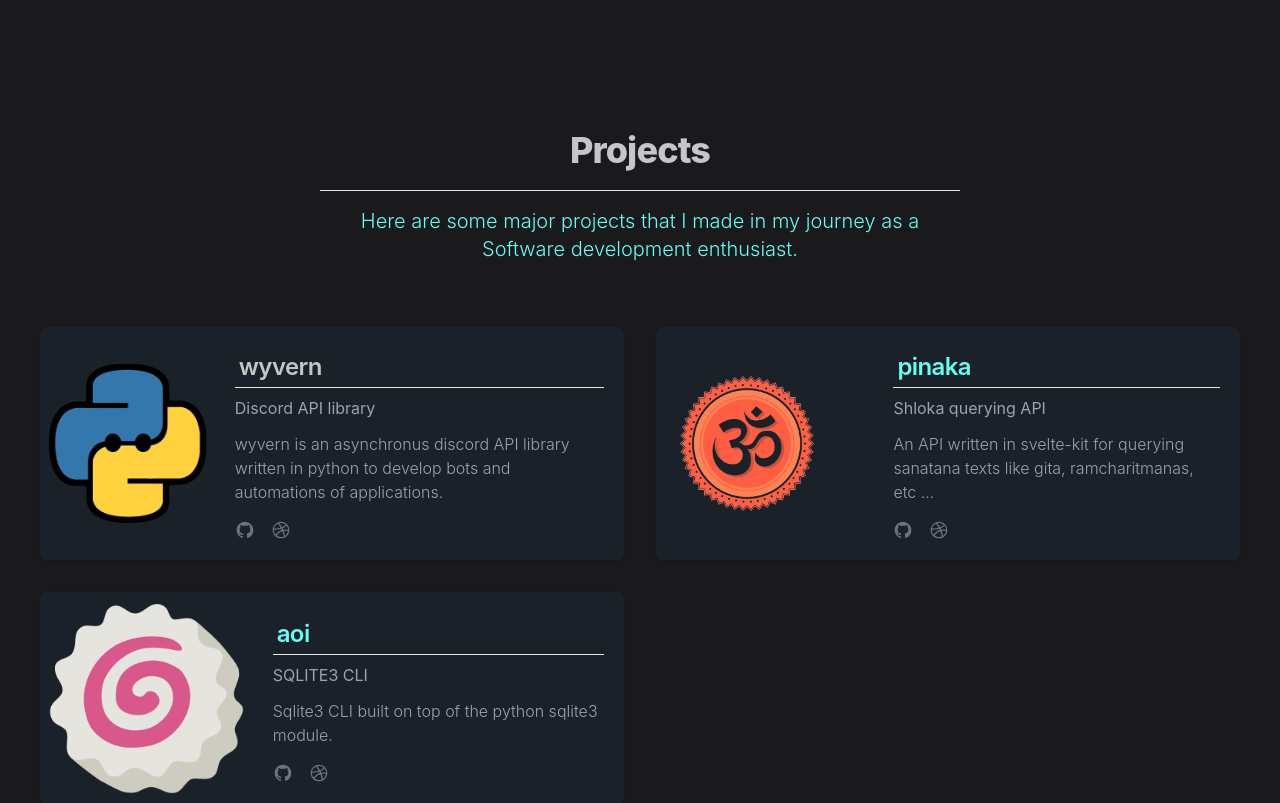
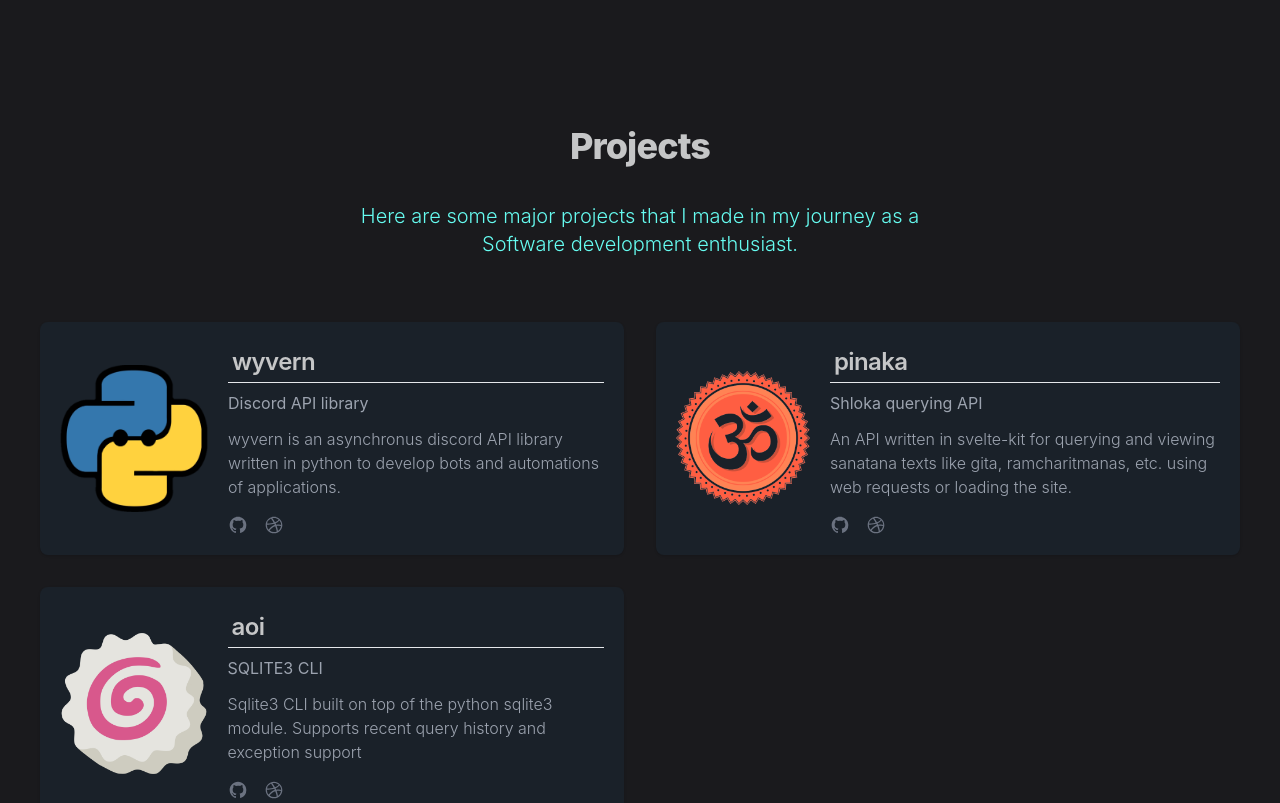
Before and after one commit to externref/externref.tech, a SvelteKit app: page / in a window 1280 px wide. Shown: the part 500-1303 px from the top of the page. Built offline with nearby package versions, Linux system fonts and the light colour scheme.

Commit message:
fix broken alignment in project blocks

```diff
--- a/src/app.css
+++ b/src/app.css
@@ -4,27 +4,6 @@
 @tailwind components;
 @tailwind utilities;
 
-@layer base {
-	h1 {
-		@apply text-4xl border-b-2 mb-2 p-1;
-	}
-
-	h2 {
-		@apply text-3xl border-b-[1px] mb-2 p-1;
-	}
-
-	h3 {
-		@apply text-2xl border-b-[1px] mb-2 p-1;
-	}
-
-	h4 {
-		@apply text-xl border-b-[1px] mb-2 p-1;
-	}
-
-	h5 {
-		@apply text-lg border-b-[1px] mb-2 p-1;
-	}
-}
 
 @font-face {
 	font-family: 'font-exo2';
--- a/src/routes/Projects.svelte
+++ b/src/routes/Projects.svelte
@@ -20,15 +20,15 @@
 			</div>
 			<div class="grid gap-8 mb-6 lg:mb-16 md:grid-cols-2">
 				<div class="items-center rounded-lg shadow sm:flex bg-[#1a2129] border-gray-700">
-					<a href="https://github.com/externref/wyvern">
+					<a href="https://github.com/externref/wyvern" class="w-[370px] hidden lg:block">
 						<img
-							class="hidden lg:block w-full p-2 rounded-lg sm:rounded-none sm:rounded-l-lg"
+							class="py-2 pl-5 rounded-lg sm:rounded-none sm:rounded-l-lg"
 							src="/projects/wyvern.png"
 							alt="wyvern icon"
 						/>
 					</a>
-					<div class="p-5">
-						<h3 class="text-2xl font-semibold tracking-tight text-[#C5C6C7]">
+					<div class="py-5 px-5">
+						<h3 class="text-2xl font-semibold tracking-tight text-[#C5C6C7] border-b-[1px] mb-2 p-1">
 							<a href="https://github.com/externref/wyvern">wyvern</a>
 						</h3>
 						<span class=" text-gray-400">Discord API library</span>
@@ -69,21 +69,21 @@
 					</div>
 				</div>
 				<div class="items-center rounded-lg shadow sm:flex bg-[#1a2129] border-gray-700">
-					<a href="https://github.com/externref/pinaka">
+					<a href="https://github.com/externref/pinaka" class="w-[400px] hidden lg:block">
 						<img
-							class="hidden lg:block w-[70%] p-2 pl-6 rounded-lg sm:rounded-none sm:rounded-l-lg"
+							class="py-2 pl-5 rounded-lg sm:rounded-none sm:rounded-l-lg"
 							src="/projects/pinaka.png"
 							alt="Pinaka Icon"
 						/>
 					</a>
-					<div class="py-5 pr-5">
-						<h3 class="text-2xl font-semibold tracking-tight text-[#66fcf1]">
+					<div class="py-5 px-5">
+						<h3 class="text-2xl font-semibold tracking-tight text-[#C5C6C7] border-b-[1px] mb-2 p-1">
 							<a href="https://github.com/externref/pinaka">pinaka</a>
 						</h3>
 						<span class=" text-gray-400">Shloka querying API</span>
 						<p class="mt-3 mb-4 font-light text-gray-400">
-							An API written in svelte-kit for querying sanatana texts like gita, ramcharitmanas,
-							etc ...
+							An API written in svelte-kit for querying and viewing sanatana texts like gita, ramcharitmanas,
+							etc. using web requests or loading the site.
 						</p>
 						<ul class="flex space-x-4 sm:mt-0">
 							<li>
@@ -115,20 +115,21 @@
 					</div>
 				</div>
 				<div class="items-center rounded-lg shadow sm:flex bg-[#1a2129] border-gray-700">
-					<a href="https://github.com/externref/aoi">
+					<a href="https://github.com/externref/aoi" class="hidden lg:block w-[350px]">
 						<img
-							class="hidden lg:block md:w-[250px] sm:w-full p-2 rounded-lg sm:rounded-none sm:rounded-l-lg"
+							class="py-2 pl-5 rounded-lg sm:rounded-none sm:rounded-l-lg"
 							src="/projects/aoi.png"
 							alt="Aoi Icon"
 						/>
 					</a>
-					<div class="p-5">
-						<h3 class="text-2xl font-semibold tracking-tight text-[#66fcf1]">
+					<div class="py-5 px-5">
+						<h3 class="text-2xl font-semibold tracking-tight text-[#C5C6C7] border-b-[1px] mb-2 p-1">
 							<a href="https://github.com/externref/aoi">aoi</a>
 						</h3>
 						<span class=" text-gray-400">SQLITE3 CLI</span>
 						<p class="mt-3 mb-4 font-light text-gray-400">
-							Sqlite3 CLI built on top of the python sqlite3 module.
+							Sqlite3 CLI built on top of the python sqlite3 module. Supports recent query history
+							and exception support
 						</p>
 						<ul class="flex space-x-4 sm:mt-0">
 							<li>
--- a/src/routes/blog/[article]/+page.svelte
+++ b/src/routes/blog/[article]/+page.svelte
@@ -2,7 +2,9 @@
 	import { marked } from 'marked';
 	export let data: { content: string };
 </script>
+<style>
 
+</style>
 <div class="font-segoe sm:mx-3 md:mx-24">
 	{@html marked(data.content).replace('img', `img class="rounded"`)}
 </div>
```
